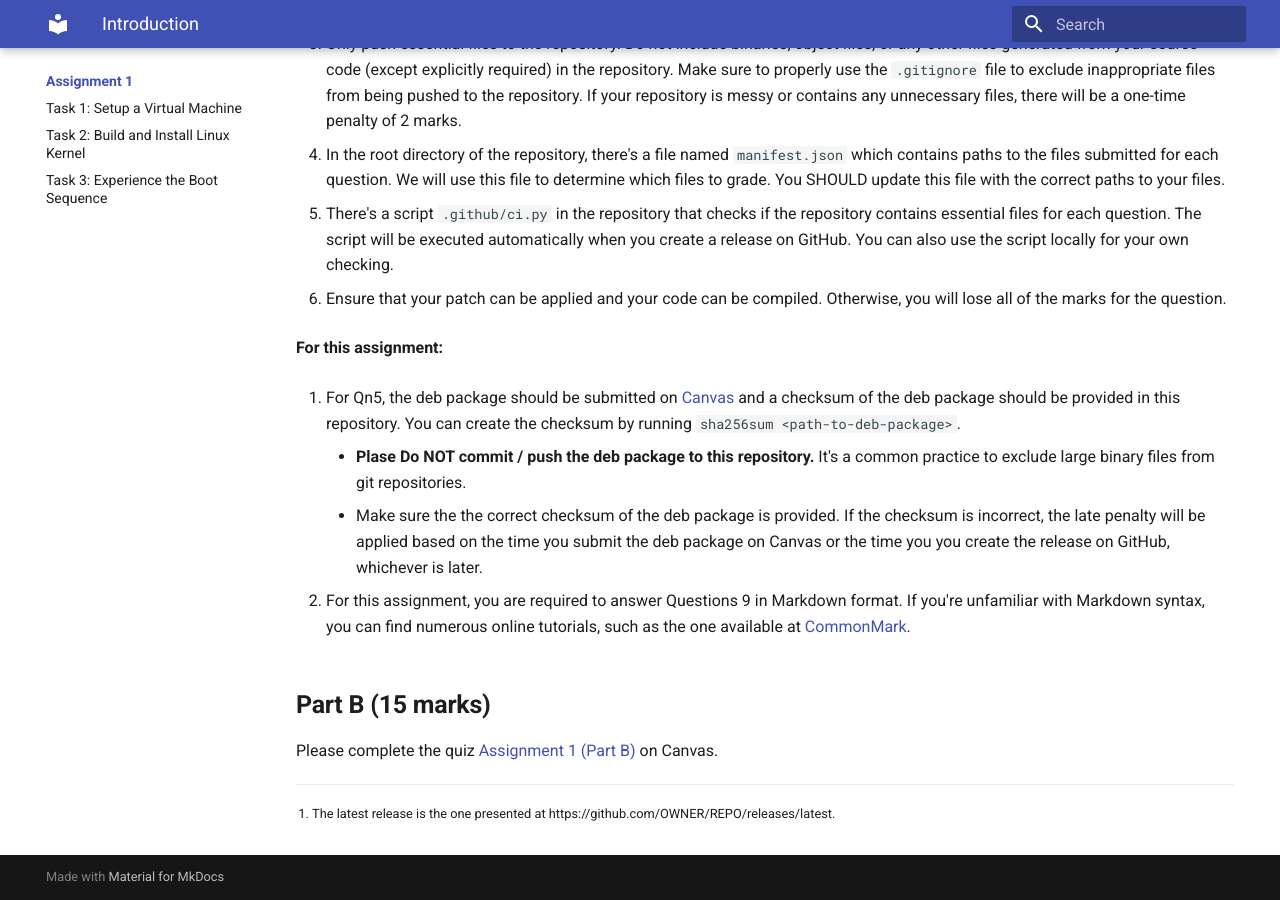
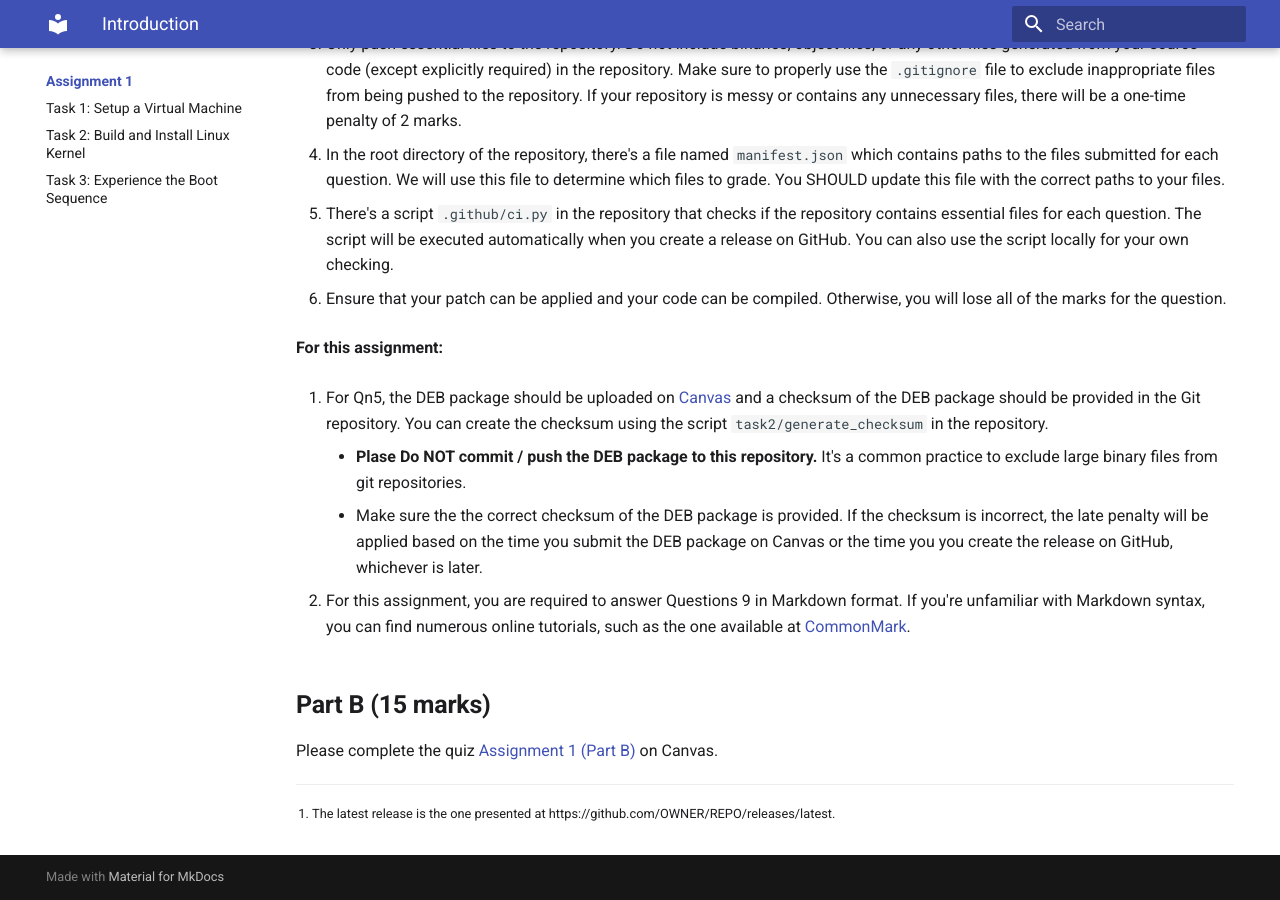
Before and after one commit to nus-cs5250/25s, an MkDocs documentation site: the page built from docs/asg1/index.md, in a window 1280 px wide and 900 px high, scrolled down 2431 px. Built offline with MkDocs 1.6.1 and Material for MkDocs 9.7.7, drawn with Linux system fonts in a browser that asks for light colours.

Commit message:
asg1: improve submit instruction for task2 (#4)

```diff
--- a/docs/asg1/index.md
+++ b/docs/asg1/index.md
@@ -120,11 +120,13 @@ Then, proceed to complete the tasks and push your work to GitHub accordingly.
 
 **For this assignment:**
 
-1. For Qn5, the deb package should be submitted on [Canvas](https://canvas.nus.edu.sg/courses/70149/assignments/166038) and a checksum of the deb package should be provided in this repository.
-   You can create the checksum by running `sha256sum <path-to-deb-package>`.
+1. For Qn5, the DEB package should be uploaded on [Canvas](https://canvas.nus.edu.sg/courses/70149/assignments/166038) and a checksum of the DEB package should be provided in the Git repository.
+   You can create the checksum using the script `task2/generate_checksum` in the repository.
 
-   - **Plase Do NOT commit / push the deb package to this repository.** It's a common practice to exclude large binary files from git repositories.
-   - Make sure the the correct checksum of the deb package is provided. If the checksum is incorrect, the late penalty will be applied based on the time you submit the deb package on Canvas or the time you you create the release on GitHub, whichever is later.
+   - **Plase Do NOT commit / push the DEB package to this repository.**
+     It's a common practice to exclude large binary files from git repositories.
+   - Make sure the the correct checksum of the DEB package is provided.
+     If the checksum is incorrect, the late penalty will be applied based on the time you submit the DEB package on Canvas or the time you you create the release on GitHub, whichever is later.
 
 1. For this assignment, you are required to answer Questions 9 in Markdown format.
    If you're unfamiliar with Markdown syntax, you can find numerous online tutorials, such as the one available at [CommonMark](https://commonmark.org/help/tutorial/).
```
Also changed, not shown: docs/asg1/task-kbuild.md (+7 -2 lines).
